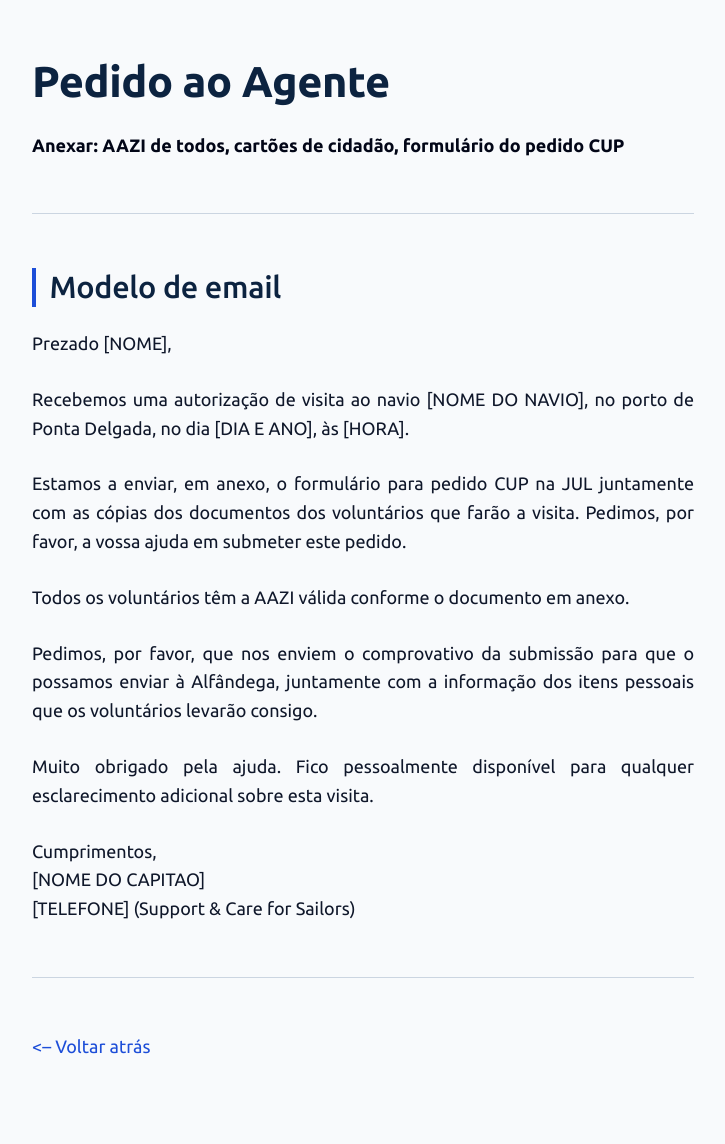
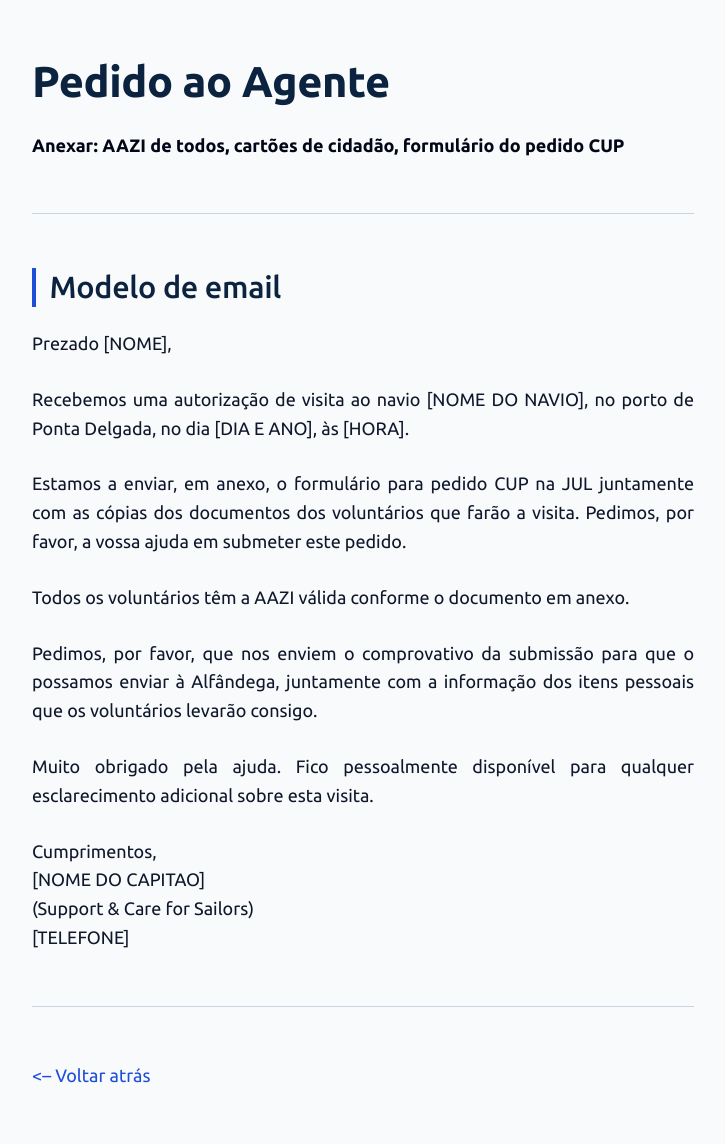
Before and after one commit to tep-pdl/tep-pdl.github.io, a Jekyll site: the page built from secretariado/pedido-ao-agente.md, in a window 1280 px wide. Shown: the whole page, without its empty margins (277-1002 px from the left). Built offline with Jekyll 4.4.1, drawn with Linux system fonts in a browser that asks for light colours; our own code applies the rules of GitHub Pages for plain Markdown files; before the commit the page ends 1115 px from its top, so only the background shows below that.

```diff
--- a/secretariado/pedido-ao-agente.md
+++ b/secretariado/pedido-ao-agente.md
@@ -19,8 +19,8 @@ Muito obrigado pela ajuda. Fico pessoalmente disponível para qualquer esclareci
 
 Cumprimentos,
 [NOME DO CAPITAO]
+(Support & Care for Sailors)
 [TELEFONE]
-(Support & Care for Sailors)
 
 
 
```
